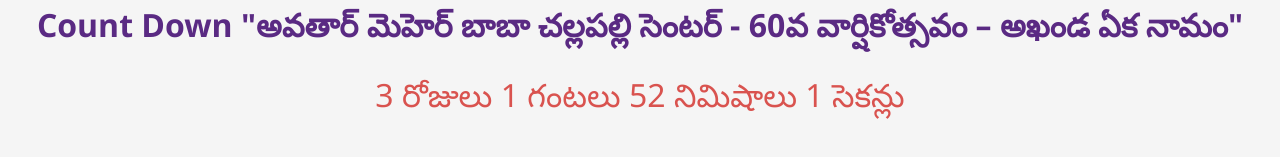
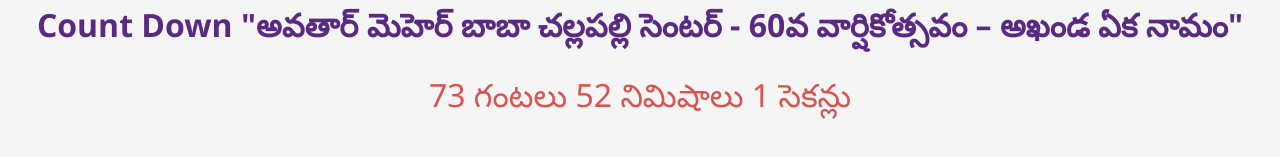
Before and after one commit to sangeeth257-sketch/AMB, a plain HTML site: page index.html in a window 1280 px wide. Shown: the part 275-432 px from the top of the page. Drawn offline with Linux system fonts and the light colour scheme.

Commit message:
index.html

```diff
--- a/index.html
+++ b/index.html
@@ -37,13 +37,12 @@
     const now = new Date().getTime();
     const distance = targetDate - now;
 
-      const days = Math.floor(distance / (1000 * 60 * 60 * 24));
-      const hours = Math.floor((distance % (1000 * 60 * 60 * 24)) / (1000 * 60 * 60));
+    const totalHours = Math.floor(distance / (1000 * 60 * 60));
     const minutes = Math.floor((distance % (1000 * 60 * 60)) / (1000 * 60));
     const seconds = Math.floor((distance % (1000 * 60)) / 1000);
 
     document.getElementById("countdown").innerHTML =
-        `${days} రోజులు ${hours} గంటలు ${minutes} నిమిషాలు ${seconds} సెకన్లు`;
+      `${totalHours} గంటలు ${minutes} నిమిషాలు ${seconds} సెకన్లు`;
 
     if (distance < 0) {
       clearInterval(countdown);
```
Lines whose indentation alone changed are shown as unchanged.
